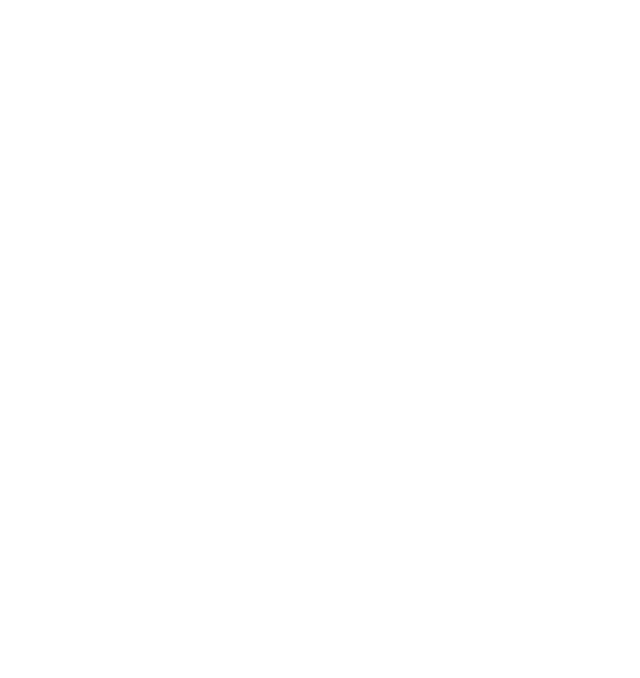
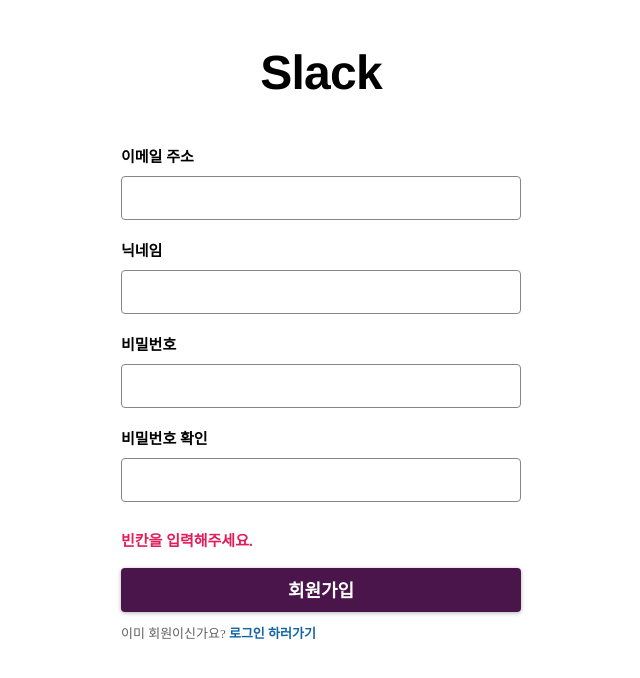
Before and after one commit to kimchulyeon/slack-clone, a React app: page /signup in a window 1280 px wide. Shown: the top 678 px of the page, without its empty margins (319-959 px from the left). Built offline with nearby package versions, Linux system fonts and the light colour scheme.

Commit message:
feat: 회원가입 페이지

```diff
--- /dev/null
+++ b/hooks/useInput.ts
@@ -0,0 +1,17 @@
+import { SetStateAction, useCallback, useState, Dispatch, ChangeEvent } from 'react';
+
+const useInput = <T = any>(
+  initialState: T,
+): [T, Dispatch<SetStateAction<T>>, (e: ChangeEvent<HTMLInputElement>) => void] => {
+  // useState
+  const [value, setValue] = useState(initialState);
+
+  // useCallback
+  const handler = useCallback((e: ChangeEvent<HTMLInputElement>) => {
+    setValue(e.target.value as unknown as T);
+  }, []);
+
+  return [value, setValue, handler];
+};
+
+export default useInput;
--- a/pages/login/Login.tsx
+++ b/pages/login/Login.tsx
@@ -1,7 +1,69 @@
-import React from 'react';
+import useInput from '@hooks/useInput';
+import { Button, Error, Form, Header, Input, Label, LinkContainer } from '@pages/SignUp/styles';
+import fetcher from '@utils/fetcher';
+import axios from 'axios';
+import React, { useCallback, useState } from 'react';
+import { Redirect } from 'react-router-dom';
+import useSWR from 'swr';
 
-const Login = () => {
-  return <div>로그인</div>;
+const LogIn = () => {
+  const { data: userData, error, mutate } = useSWR('/api/users', fetcher);
+  const [logInError, setLogInError] = useState(false);
+  const [email, onChangeEmail] = useInput('');
+  const [password, onChangePassword] = useInput('');
+  const onSubmit = useCallback(
+    (e) => {
+      e.preventDefault();
+      setLogInError(false);
+      axios
+        .post(
+          '/api/users/login',
+          { email, password },
+          {
+            withCredentials: true,
+          },
+        )
+        .then(() => {
+          mutate();
+        })
+        .catch((error) => {
+          setLogInError(error.response?.data?.code === 401);
+        });
+    },
+    [email, password, mutate],
+  );
+
+  console.log(error, userData);
+  if (!error && userData) {
+    console.log('로그인됨', userData);
+    return <Redirect to="/workspace/sleact/channel/일반" />;
+  }
+
+  return (
+    <div id="container">
+      <Header>Sleact</Header>
+      <Form onSubmit={onSubmit}>
+        <Label id="email-label">
+          <span>이메일 주소</span>
+          <div>
+            <Input type="email" id="email" name="email" value={email} onChange={onChangeEmail} />
+          </div>
+        </Label>
+        <Label id="password-label">
+          <span>비밀번호</span>
+          <div>
+            <Input type="password" id="password" name="password" value={password} onChange={onChangePassword} />
+          </div>
+          {logInError && <Error>이메일과 비밀번호 조합이 일치하지 않습니다.</Error>}
+        </Label>
+        <Button type="submit">로그인</Button>
+      </Form>
+      <LinkContainer>
+        아직 회원이 아니신가요?&nbsp;
+        <a href="/signup">회원가입 하러가기</a>
+      </LinkContainer>
+    </div>
+  );
 };
 
-export default Login;
+export default LogIn;
--- a/pages/signup/Signup.tsx
+++ b/pages/signup/Signup.tsx
@@ -1,52 +1,106 @@
-import React from 'react';
+import React, { useCallback, useState } from 'react';
+import { Header, Form, Label, Input, Button, LinkContainer, Error, Success } from '@pages/signup/styles';
+import useInput from '@hooks/useInput';
+import axios from 'axios';
+import { useNavigate } from 'react-router';
+import { Link } from 'react-router-dom';
 
 const Signup = () => {
+  //=======================state=============================
+  const [email, setEmail, onChangeEmail] = useInput('');
+  const [nickname, setNickname, onChangeNickname] = useInput('');
+  const [password, setPassword, ,] = useInput('');
+  const [passwordCheck, setPasswordCheck, ,] = useInput('');
+
+  const [mismatchError, setMismatchError] = useState(false);
+  const [signupError, setSignupError] = useState('');
+
+  const navigate = useNavigate();
+
+  //======================function============================
+  const onSubmit = useCallback(
+    (e: any) => {
+      e.preventDefault();
+
+      setSignupError('');
+      //====================POST SIGNUP=========================
+      axios
+        .post('http://localhost:3095/api/users', {
+          email,
+          nickname,
+          password,
+        })
+        .then((res) => {
+          navigate('/login');
+        })
+        .catch((err) => {
+          setSignupError(err.response.data);
+        });
+    },
+    [email, nickname, password, passwordCheck],
+  );
+
+  const onChangePassword = useCallback(
+    (e: any) => {
+      setPassword(e.target.value);
+      setMismatchError(e.target.value !== passwordCheck);
+    },
+    [passwordCheck],
+  );
+
+  const onChangePasswordCheck = useCallback(
+    (e: any) => {
+      setPasswordCheck(e.target.value);
+      setMismatchError(e.target.value !== password);
+    },
+    [password],
+  );
+
+  //======================return==============================
   return (
-    <div></div>
-    // <div id="container">
-    //   <Header>Sleact</Header>
-    //   <Form onSubmit={onSubmit}>
-    //     <Label id="email-label">
-    //       <span>이메일 주소</span>
-    //       <div>
-    //         <Input type="email" id="email" name="email" value={email} onChange={onChangeEmail} />
-    //       </div>
-    //     </Label>
-    //     <Label id="nickname-label">
-    //       <span>닉네임</span>
-    //       <div>
-    //         <Input type="text" id="nickname" name="nickname" value={nickname} onChange={onChangeNickname} />
-    //       </div>
-    //     </Label>
-    //     <Label id="password-label">
-    //       <span>비밀번호</span>
-    //       <div>
-    //         <Input type="password" id="password" name="password" value={password} onChange={onChangePassword} />
-    //       </div>
-    //     </Label>
-    //     <Label id="password-check-label">
-    //       <span>비밀번호 확인</span>
-    //       <div>
-    //         <Input
-    //           type="password"
-    //           id="password-check"
-    //           name="password-check"
-    //           value={passwordCheck}
-    //           onChange={onChangePasswordCheck}
-    //         />
-    //       </div>
-    //       {mismatchError && <Error>비밀번호가 일치하지 않습니다.</Error>}
-    //       {!nickname && <Error>닉네임을 입력해주세요.</Error>}
-    //       {signUpError && <Error>이미 가입된 이메일입니다.</Error>}
-    //       {signUpSuccess && <Success>회원가입되었습니다! 로그인해주세요.</Success>}
-    //     </Label>
-    //     <Button type="submit">회원가입</Button>
-    //   </Form>
-    //   <LinkContainer>
-    //     이미 회원이신가요?&nbsp;
-    //     <a href="/login">로그인 하러가기</a>
-    //   </LinkContainer>
-    // </div>
+    <div id="container">
+      <Header>Slack</Header>
+      <Form onSubmit={onSubmit}>
+        <Label id="email-label">
+          <span>이메일 주소</span>
+          <div>
+            <Input type="email" id="email" name="email" value={email} onChange={onChangeEmail} />
+          </div>
+        </Label>
+        <Label id="nickname-label">
+          <span>닉네임</span>
+          <div>
+            <Input type="text" id="nickname" name="nickname" value={nickname} onChange={onChangeNickname} />
+          </div>
+        </Label>
+        <Label id="password-label">
+          <span>비밀번호</span>
+          <div>
+            <Input type="password" id="password" name="password" value={password} onChange={onChangePassword} />
+          </div>
+        </Label>
+        <Label id="password-check-label">
+          <span>비밀번호 확인</span>
+          <div>
+            <Input
+              type="password"
+              id="password-check"
+              name="password-check"
+              value={passwordCheck}
+              onChange={onChangePasswordCheck}
+            />
+          </div>
+          {mismatchError && <Error>비밀번호가 일치하지 않습니다.</Error>}
+          {(!nickname || !email || !password || !passwordCheck) && <Error>빈칸을 입력해주세요.</Error>}
+          {signupError && <Error>{signupError}</Error>}
+        </Label>
+        <Button type="submit">회원가입</Button>
+      </Form>
+      <LinkContainer>
+        이미 회원이신가요?&nbsp;
+        <Link to="/login">로그인 하러가기</Link>
+      </LinkContainer>
+    </div>
   );
 };
 
--- a/pages/signup/styles.tsx
+++ b/pages/signup/styles.tsx
@@ -0,0 +1,108 @@
+import styled from '@emotion/styled';
+
+export const Header = styled.header`
+  text-align: center;
+  font-family: Slack-Larsseit, Helvetica Neue, Helvetica, Segoe UI, Tahoma, Arial, sans-serif;
+  font-weight: 700;
+  font-size: 48px;
+  line-height: 46px;
+  letter-spacing: -0.75px;
+  margin-top: 50px;
+  margin-bottom: 50px;
+`;
+
+export const Form = styled.form`
+  margin: 0 auto;
+  width: 400px;
+  max-width: 400px;
+`;
+
+export const Label = styled.label`
+  margin-bottom: 16px;
+  & > span {
+    display: block;
+    text-align: left;
+    padding-bottom: 8px;
+    font-size: 15px;
+    cursor: pointer;
+    line-height: 1.46666667;
+    font-weight: 700;
+  }
+`;
+
+export const Input = styled.input`
+  border-radius: 4px;
+  --saf-0: rgba(var(--sk_foreground_high_solid, 134, 134, 134), 1);
+  border: 1px solid var(--saf-0);
+  transition: border 80ms ease-out, box-shadow 80ms ease-out;
+  box-sizing: border-box;
+  margin: 0 0 20px;
+  width: 100%;
+  color: rgba(var(--sk_primary_foreground, 29, 28, 29), 1);
+  background-color: rgba(var(--sk_primary_background, 255, 255, 255), 1);
+  padding: 12px;
+  height: 44px;
+  padding-top: 11px;
+  padding-bottom: 13px;
+  font-size: 18px;
+  line-height: 1.33333333;
+  &:focus {
+    --saf-0: rgba(var(--sk_highlight, 18, 100, 163), 1);
+    box-shadow: 0 0 0 1px var(--saf-0), 0 0 0 5px rgba(29, 155, 209, 0.3);
+  }
+`;
+
+export const Button = styled.button`
+  margin-bottom: 12px;
+  width: 100%;
+  max-width: 100%;
+  color: #fff;
+  background-color: #4a154b;
+  border: none;
+  font-size: 18px;
+  font-weight: 900;
+  height: 44px;
+  min-width: 96px;
+  padding: 0 16px 3px;
+  transition: all 80ms linear;
+  user-select: none;
+  outline: none;
+  cursor: pointer;
+  border-radius: 4px;
+  box-shadow: 0 1px 4px rgba(0, 0, 0, 0.3);
+  &:hover {
+    background-color: rgba(74, 21, 75, 0.9);
+    border: none;
+  }
+  &:focus {
+    --saf-0: rgba(var(--sk_highlight, 18, 100, 163), 1);
+    box-shadow: 0 0 0 1px var(--saf-0), 0 0 0 5px rgba(29, 155, 209, 0.3);
+  }
+`;
+
+export const Error = styled.div`
+  color: #e01e5a;
+  margin: 8px 0 16px;
+  font-weight: bold;
+`;
+
+export const Success = styled.div`
+  color: #2eb67d;
+  font-weight: bold;
+`;
+
+export const LinkContainer = styled.p`
+  font-size: 13px;
+  color: #616061;
+  margin: 0 auto 8px;
+  width: 400px;
+  max-width: 400px;
+  & a {
+    color: #1264a3;
+    text-decoration: none;
+    font-weight: 700;
+    &:hover {
+      text-decoration: underline;
+    }
+  }
+`;
```
Also changed, not shown: webpack.config.ts (+7 -0 lines), 2 other files (tests, documents, lock files or other folders).
